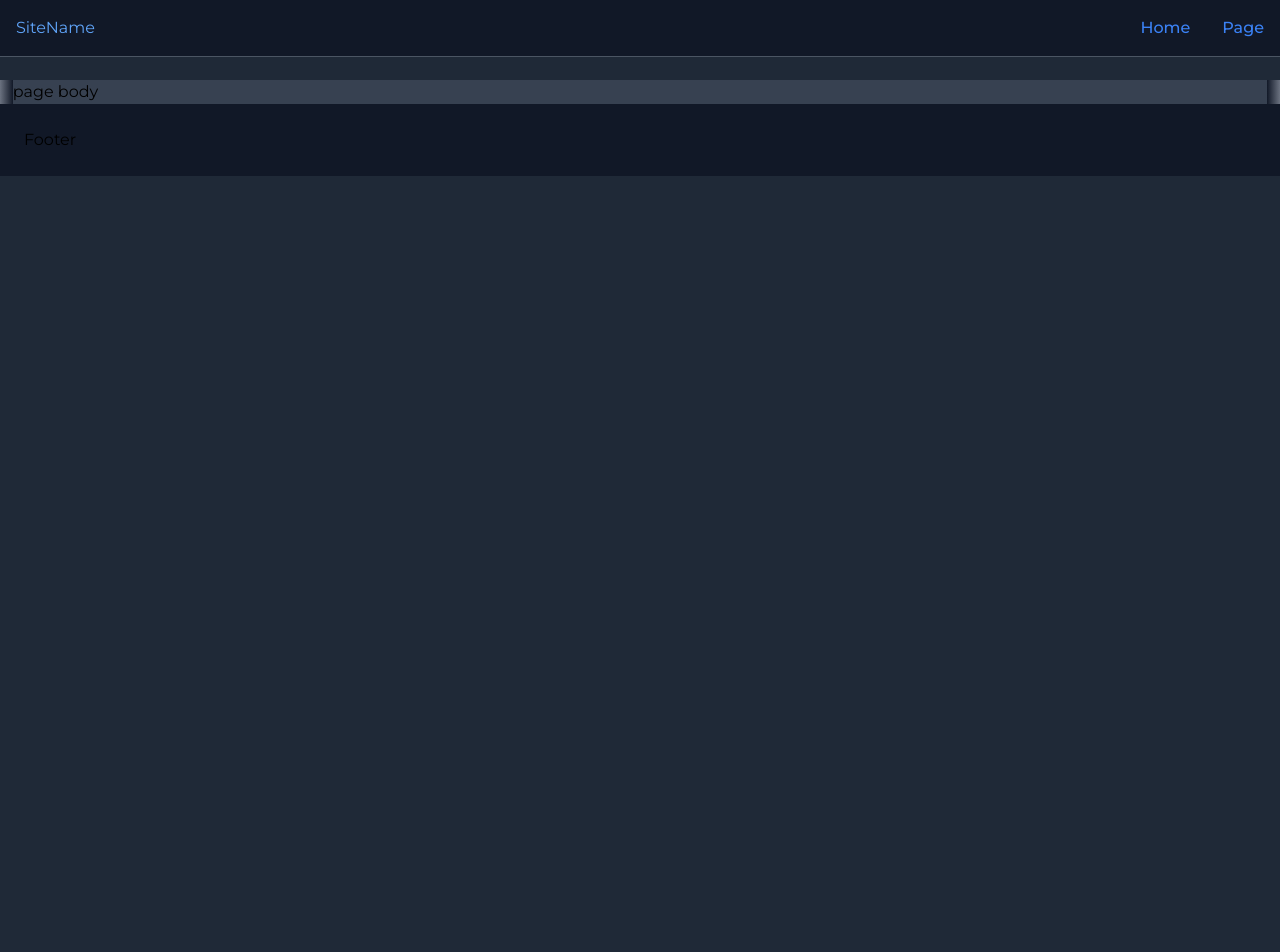
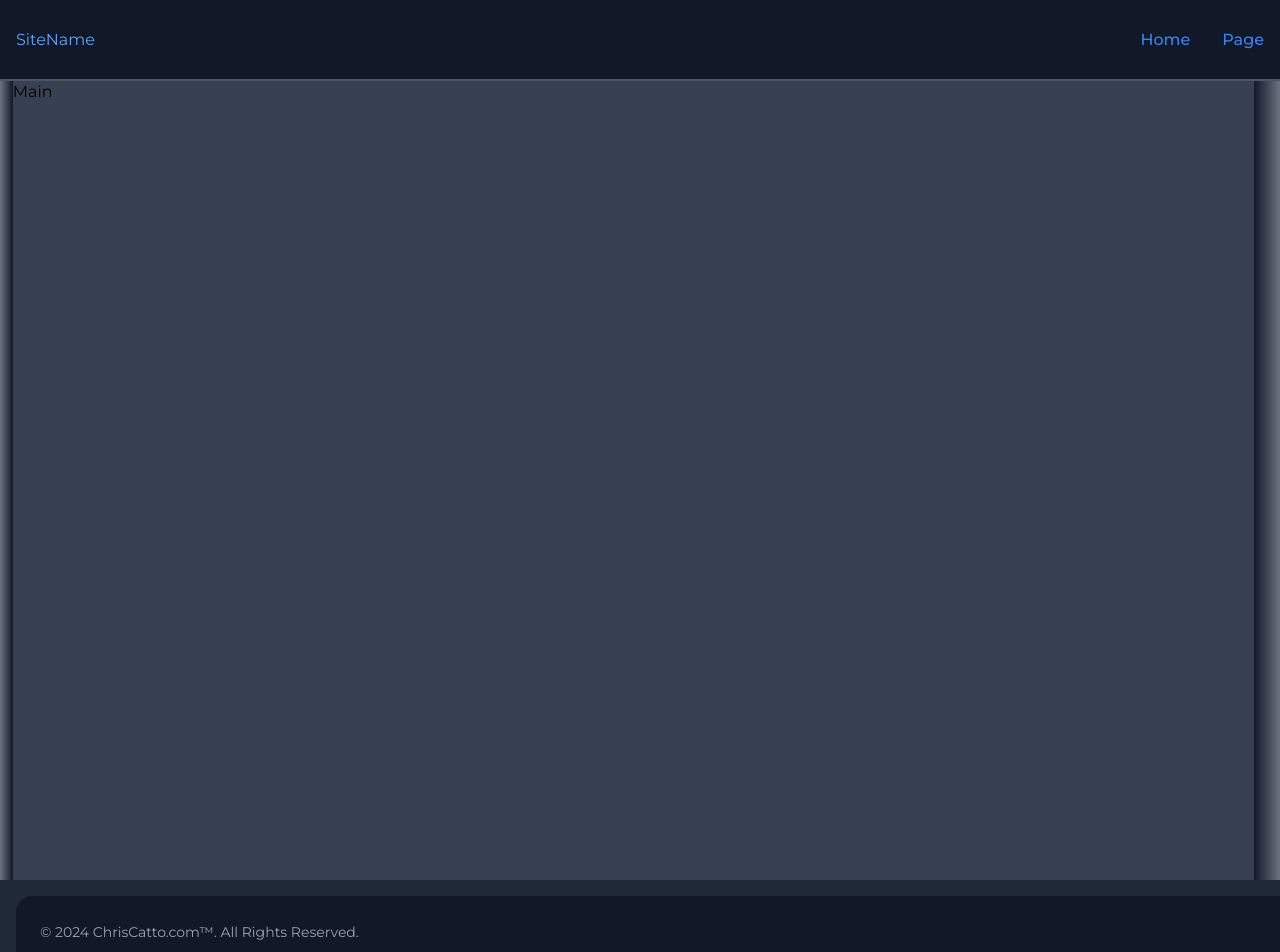
Before and after one commit to ccatto/next-catto-shell-starter, a Next.js app: page / in a window 1280 px wide. Shown: the top 952 px of the page. Before the commit the page ends 800 px from the top, so only its background shows below. Built offline with nearby package versions, Linux system fonts and the light colour scheme; a web font is replaced by a local one.

Commit message:
updated layout and nav.

```diff
--- a/app/components/FooterCatto/FooterCatto.tsx
+++ b/app/components/FooterCatto/FooterCatto.tsx
@@ -4,10 +4,14 @@
 const FooterCatto = () => {
   return (
     <>
-      <footer className="w-full bg-white p-6 dark:bg-gray-900">
-        <h3>Footer</h3>
-        {/* <FooterLinksTopCatto />
-        <FooterLinksBottomCatto /> */}
+      <footer className="w-full bg-white p-6 dark:bg-gray-900 m-4 rounded-2xl">
+        <span className="text-sm text-gray-500 dark:text-gray-400 sm:text-center">
+          © {new Date().getFullYear()}{' '}
+          <a href="https://www.ChrisCatto.com/" className="hover:underline">
+            ChrisCatto.com™
+          </a>
+          . All Rights Reserved.
+        </span>
       </footer>
     </>
   );
--- a/app/components/HeaderCatto/HeaderCatto.tsx
+++ b/app/components/HeaderCatto/HeaderCatto.tsx
@@ -10,7 +10,7 @@ const HeaderCatto = () => {
     <>
       <header className="fixed start-0 top-0 z-20 w-full border-b border-gray-200 dark:border-gray-600 dark:bg-gray-900 dark:text-white">
         {/* Desktop */}
-        <div className="hidden w-full lg:block">
+        <div className="hidden w-full lg:block lg:h-20">
           <NavCatto />
         </div>
         {/* Mobile: */}
--- a/app/components/NavCatto/NavCatto.tsx
+++ b/app/components/NavCatto/NavCatto.tsx
@@ -3,8 +3,8 @@ import NavLinksCatto from './NavLinksCatto';
 const NavCatto = () => {
   return (
     <>
-      <nav className="fixed start-0 top-0 z-20 w-full border-b border-gray-200 dark:border-gray-600 dark:bg-gray-900 dark:text-white">
-        <div className="flex items-center justify-between mx-auto p-4">
+      <nav className="fixed start-0 top-0 h-20 z-20 w-full border-b border-gray-200 dark:border-gray-600 dark:bg-gray-900 dark:text-white">
+        <div className="flex items-center justify-between h-20 mx-auto p-4">
           <div className="flex-[25%]">
             <h1 className="dark:text-blue-400">SiteName</h1>
           </div>
--- a/app/layout.tsx
+++ b/app/layout.tsx
@@ -27,10 +27,10 @@ export default function RootLayout({
         className={`min-h-[calc(100vh-26rem)] ${montserrat.className} absolute m-0 flex w-screen flex-col overflow-x-hidden bg-gray-800 antialiased`}
       >
         <HeaderCatto />
-        <div className="mt-20 flex h-full">
+        <div className="mt-20 flex h-screen">
           <div className="flex-[1] bg-gradient-to-r from-gray-500 to-gray-900"></div>
-          <main className="flex-[98] dark:bg-gray-700 bg-gray-200">{children}</main>
-          <div className="flex-[1] bg-gradient-to-r from-gray-900 to-gray-500"></div>
+          <main className="flex-[97] dark:bg-gray-700 bg-gray-200">{children}</main>
+          <div className="flex-[2] bg-gradient-to-r from-gray-900 to-gray-500"></div>
         </div>
         <FooterCatto />
       </body>
--- a/app/page.tsx
+++ b/app/page.tsx
@@ -7,6 +7,8 @@ export const metadata: Metadata = {
 
 export default function Page() {
   return <>
-    <h1>page body</h1>
+    <div className='rounded'>
+      Main
+    </div>
   </>;
 }
```
